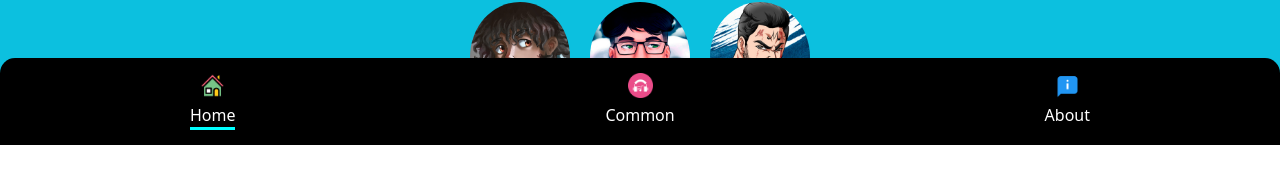
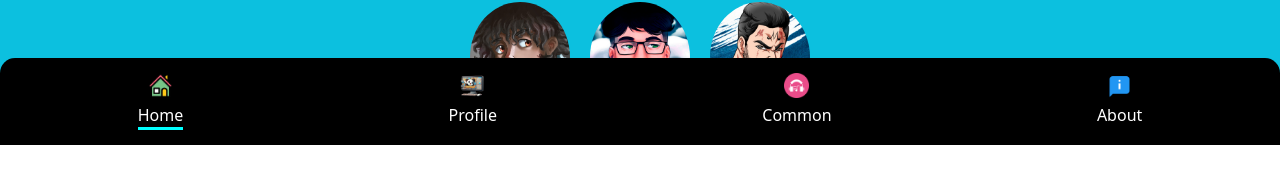
Before and after one commit to AndrewGPFranco/MusicPlayer, a React (Vite) app: page / in a window 1280 px wide. Shown: the part 655-835 px from the top of the page. Built offline with nearby package versions, Linux system fonts and the light colour scheme; a web font is replaced by a local one.

Commit message:
nova link de rota no menu

```diff
--- a/src/components/Global/Menu.jsx
+++ b/src/components/Global/Menu.jsx
@@ -16,10 +16,10 @@ function Menu() {
           <img src={iconHome} alt="Logo de uma Casa Residencial" />
           <Link to="/">Home</Link>
         </li>
-        {/* <li className={location.pathname === "/songs" ? style.active : ""}>
+        <li className={location.pathname === "/profile" ? style.active : ""}>
           <img src={iconAll} alt="Logo de uma Casa Residencial" />
-          <Link to="/songs">Songs</Link>
-        </li> */}
+          <Link to="/profile">Profile</Link>
+        </li>
         <li
           className={location.pathname === "/songs/common" ? style.active : ""}
         >
```
Also changed, not shown: src/App.css (+4 -4 lines).
